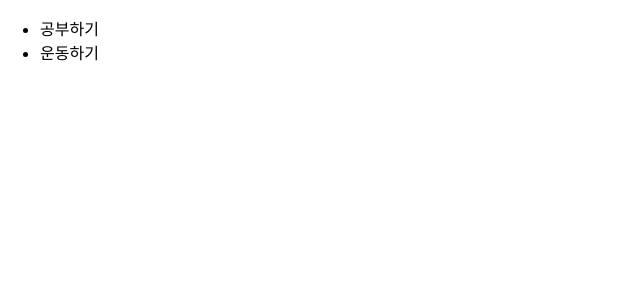
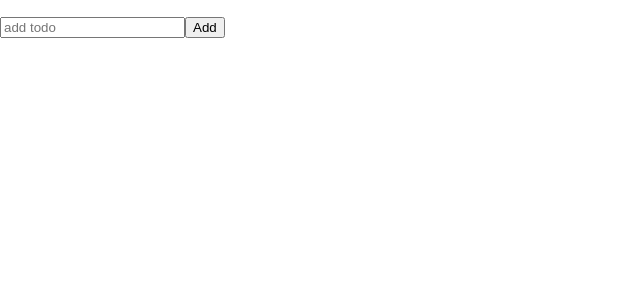
Before and after one commit to likejunil/todo, a React (Create React App) app: page / in a window 1280 px wide. Shown: the top 300 px of the page, without its empty margins (0-640 px from the left). Built offline with nearby package versions, Linux system fonts and the light colour scheme.

Commit message:
FEAT: 할일 목록 보여주기와 추가 기능을 작성하라

```diff
--- a/package.json
+++ b/package.json
@@ -8,7 +8,9 @@
     "@testing-library/user-event": "^13.2.1",
     "react": "^18.2.0",
     "react-dom": "^18.2.0",
+    "react-icons": "^4.6.0",
     "react-scripts": "5.0.1",
+    "uuid": "^9.0.0",
     "web-vitals": "^2.1.0"
   },
   "scripts": {
--- /dev/null
+++ b/src/components/AddTodo/AddTodo.jsx
@@ -0,0 +1,34 @@
+import React, {useState} from 'react';
+
+const AddTodo = ({addTodo}) => {
+    const [todo, setTodo] = useState("");
+
+    const handleChange = (event) => {
+        setTodo(event.target.value);
+    };
+
+    const handleAdd = (event) => {
+        event.preventDefault();
+        const target = todo.trim();
+        setTodo("");
+        if (!target) return;
+        addTodo(target);
+    };
+
+    return (
+        <div>
+            <form onSubmit={handleAdd}>
+                <input
+                    id="input"
+                    type="text"
+                    onChange={handleChange}
+                    value={todo}
+                    placeholder="add todo"/>
+
+                <button>Add</button>
+            </form>
+        </div>
+    );
+};
+
+export default AddTodo;
--- a/src/components/TodoList/TodoList.jsx
+++ b/src/components/TodoList/TodoList.jsx
@@ -1,16 +1,31 @@
 import React, {useState} from 'react';
+import AddTodo from "../AddTodo/AddTodo";
+import {v4 as uuidv4} from "uuid";
+import {FaTrashAlt} from 'react-icons/fa';
 
 const TodoList = () => {
-    const [todo, setTodo] = useState([
-        {id: 123, title: "공부하기", state: true},
-        {id: 124, title: "운동하기", state: true},
+    const [list, setList] = useState([
+        // {id: 100, title: "인생의 진리를 깨닫기", done: false},
     ]);
+
+    const addTodo = (todo) => {
+        setList([...list, {
+            id: uuidv4(),
+            title: todo,
+            done: false,
+        }]);
+    };
 
     return (
         <div>
             <ul>
-                {todo.map(m => <li key={m.id}>{m.title}</li>)}
+                {list.map(m => <li key={m.id}>
+                    <input type="checkbox"/>
+                    {m.title}
+                    <FaTrashAlt/>
+                </li>)}
             </ul>
+            <AddTodo addTodo={addTodo}/>
         </div>
     );
 };
```
Also changed, not shown: src/utils/ID.js (added, +7 -0 lines), src/utils/testFalse.js (added, +36 -0 lines), 1 other file (tests, documents, lock files or other folders).
